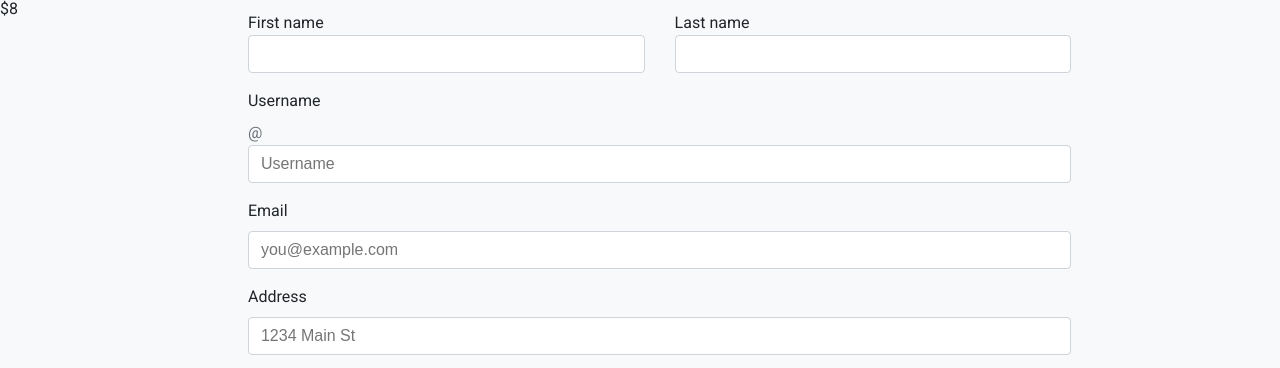
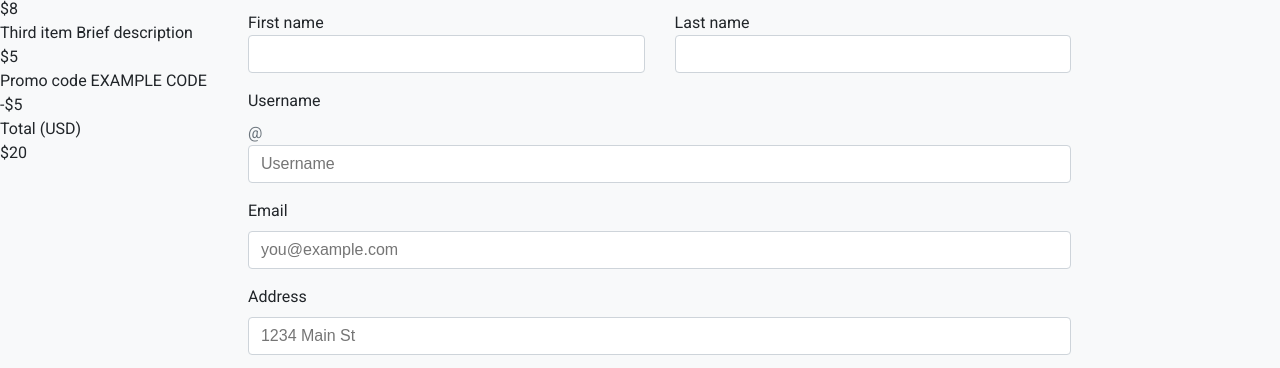
Before and after one commit to Mhadathy99/Bonus-Lab2, a plain HTML site: page index.html in a window 1280 px wide. Shown: the part 396-764 px from the top of the page. Drawn offline with Linux system fonts and the light colour scheme.

Commit message:
Add new features second row

```diff
--- a/index.html
+++ b/index.html
@@ -155,6 +155,33 @@
             <div class="price">
               $8
             </div>
+          </div><div class="cart-ctn">
+            <div class="cart-prod-name">
+              Third item
+              <span>Brief description</span>
+            </div>
+            <div class="price">
+              $5
+            </div>
+          </div>
+
+          <div class="cart-ctn promo-code">
+            <div class="cart-prod-name">
+              Promo code
+              <span>EXAMPLE CODE</span>
+            </div>
+            <div class="price">
+              -$5
+            </div>
+          </div>
+
+          <div class="cart-ctn total">
+            <div>
+              Total (USD)
+            </div>
+            <div class="price-total">
+              $20
+            </div>
           </div>
 
 </body>
```
